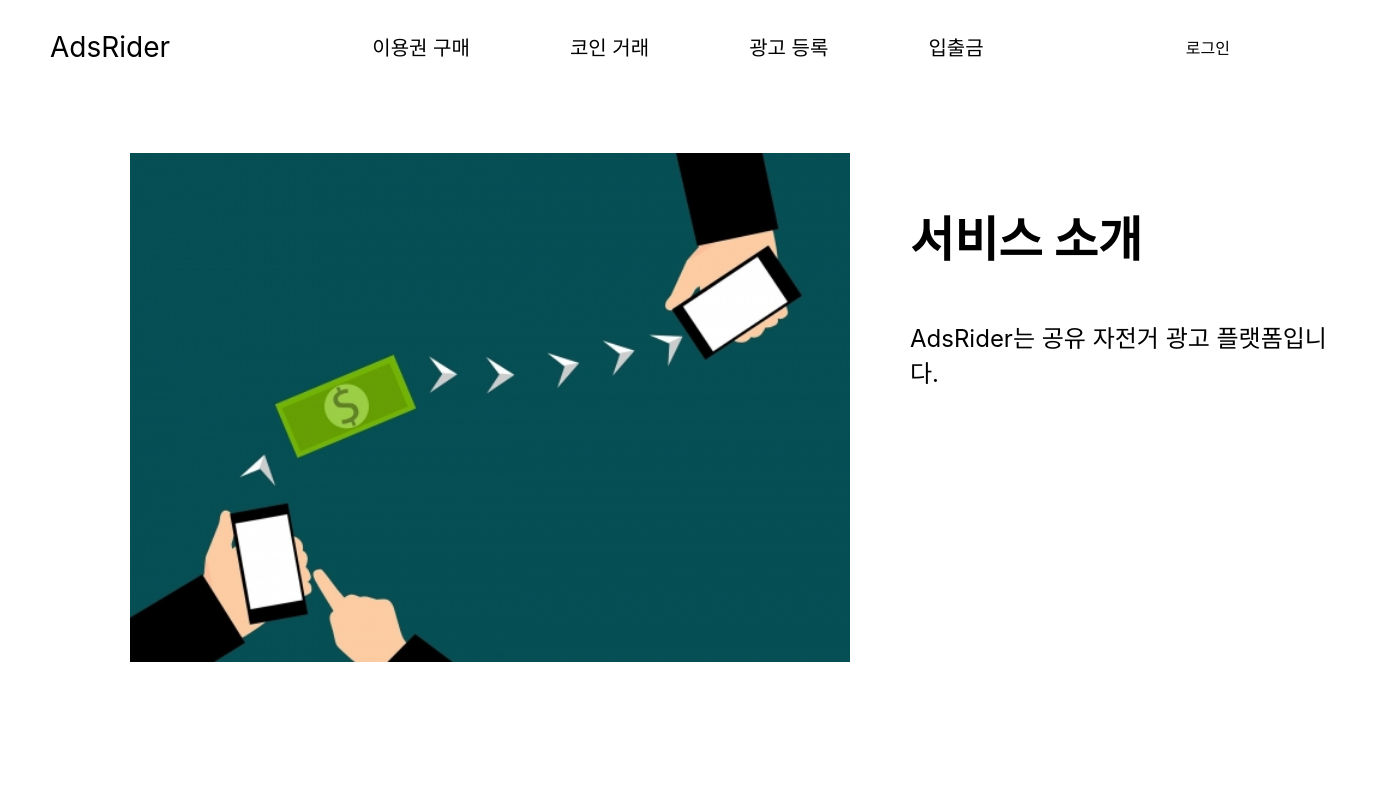
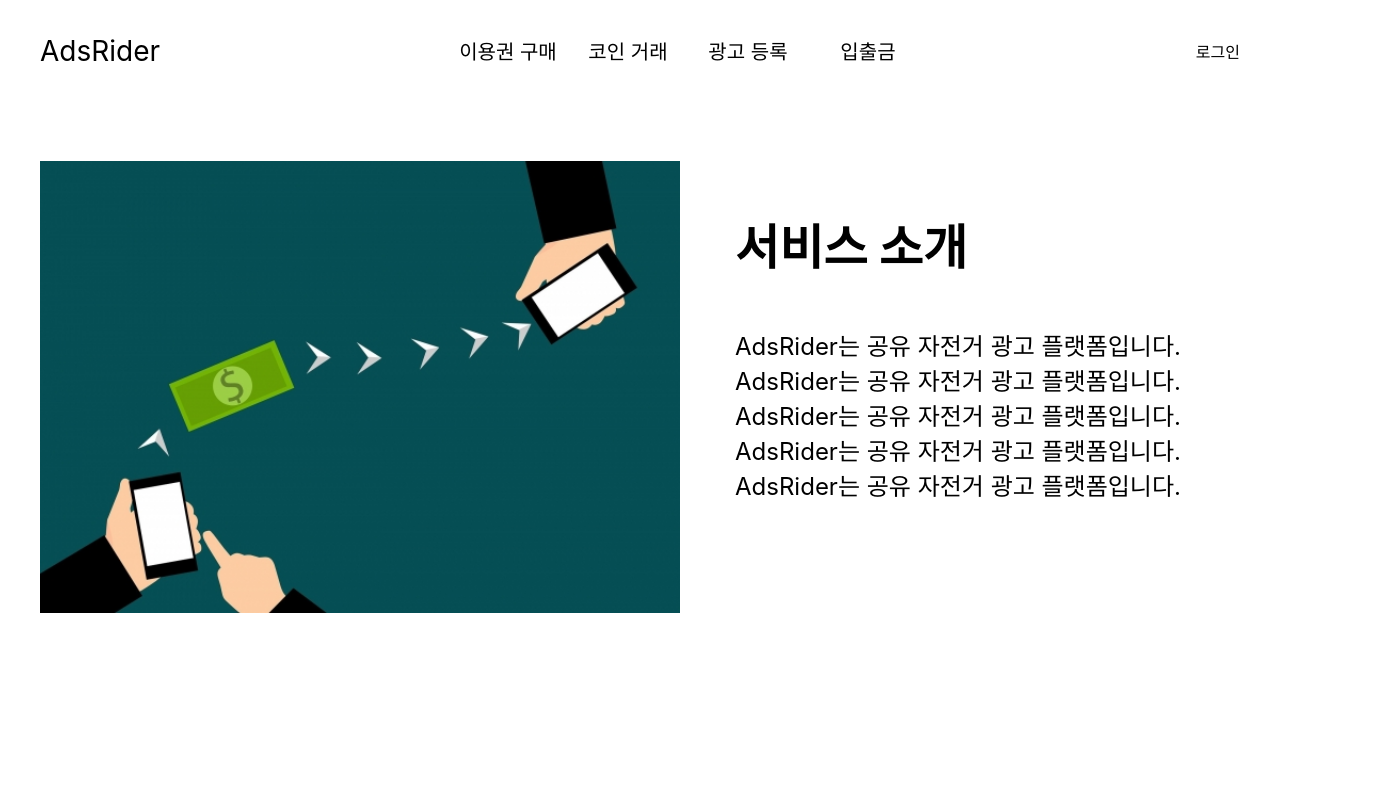
Before and after one commit to oni-nick/korthodox, a React (Create React App) app: page / in a window 1280 px wide. Shown: the top 800 px of the page, 1380 px wide, since content can reach past the window. Built offline with nearby package versions, Linux system fonts and the light colour scheme.

Commit message:
css 수정

```diff
--- a/src/App.tsx
+++ b/src/App.tsx
@@ -3,16 +3,11 @@
 import Footer from './Footer';
 
 function App() {
-
-
-
   return (
     <div className="App">
-
       <Header/>
       <Section/>
       <Footer/>
-
     </div>
   );
 }
--- a/src/Footer.tsx
+++ b/src/Footer.tsx
@@ -1,12 +1,12 @@
 import styled from "styled-components";
 
 const StyledFooter = styled.div`
-    display: flex;
     justify-content: space-between;
     background-color: black;
     color: white;
     padding : 3px 400px;
-`
+    height: 200px;
+`;
 
 function Footer() {
     return (
--- a/src/Header.css
+++ b/src/Header.css
@@ -1,10 +1,6 @@
-a{
+a {
     text-decoration: none;
     color: black;
-}
-
-.Header_logout{
-    display : none;
 }
 
 @media screen and (max-width: 918px){
--- a/src/Header.tsx
+++ b/src/Header.tsx
@@ -6,44 +6,66 @@
     justify-content: space-between;
     align-items: center;
     background-color: white;
-    padding : 8px 50px;
-`
+    /* 좌우길이 */
+    padding: 0 40px;
+    width: calc(100% - 40px * 2);
+    /* 상단고정 */
+    position: sticky;
+    top: 0;
+`;
+
 const StyledHeaderLogo = styled.div`
     font-size: 28px;
-`
+`;
+
 const StyledHeaderMenu = styled.ul`
-    display:flex;
+    display: flex;
     list-style: none;
-    padding-left: 0;
+    justify-content: center;
+    align-items: center;
     & > li {
-        padding : 8px 50px;
+        text-align: center;
+        width: 100px;
+        margin-right: 20px;
+        flex: 1;
         font-size : 20px;
     }
     & > li:hover{
         background-color: #efe93b;
         border-radius: 12px;
     }
-`
+`;
+
+const Spacer = styled.div`
+    flex: 1;
+`;
+
+const isLogined = false;
 
 function Header(){
     return(
         <StyledHeader>
             <StyledHeaderLogo>
-                <a href="">AdsRider</a>
+                <a href="#">AdsRider</a>
             </StyledHeaderLogo>
+            <Spacer></Spacer>
             <StyledHeaderMenu>
-                <li><a href="">이용권 구매</a></li>
-                <li><a href="">코인 거래</a></li>
-                <li><a href="">광고 등록</a></li>
-                <li><a href="">입출금</a></li>
+                <li><a href="#"><p>이용권 구매</p></a></li>
+                <li><a href="#"><p>코인 거래</p></a></li>
+                <li><a href="#"><p>광고 등록</p></a></li>
+                <li><a href="#"><p>입출금</p></a></li>
             </StyledHeaderMenu>
-            <div className="Header_login">
-                <a href="">로그인</a>
-            </div>
-            <div className="Header_logout">
-                <a href="">로그아웃</a>
-                <a href="">마이페이지</a>
-            </div>
+            <Spacer></Spacer>
+            {
+                !isLogined
+                    ?   <div>
+                            <a href="#"><p>로그인</p></a>
+                        </div>
+                    :   <div>
+                            <a href="#"><p>로그아웃</p></a>
+                            <a href="#"><p>마이페이지</p></a>
+                        </div>
+            }
         </StyledHeader>
   );
 }
--- a/src/Section.tsx
+++ b/src/Section.tsx
@@ -5,42 +5,53 @@
 const StyledH3 = styled.h3 `
   color: black;
   font-size: 48px;
+`;
 
-`
 const StyledPtag = styled.p `
   color: black;
   font-size: 24px;
 `;
 
 const StyledSection = styled.section`
-display: flex;
-padding-left : 100px;
+  display: grid;
+  grid-template-columns: 1fr 1fr;
+  grid-gap: 15px;
   width: 100%;
   height: 800px;
   & > div {
-  padding 60px 30px;
+    margin-top: 60px;
+    margin-left: 40px;
+  }
+
+  @media screen and (max-width: 900px) {
+    grid-template-columns: 1fr;
   }
 `;
 
 
 function Section(){
-
     return (
     <>
         <StyledSection>
           <div>
-            <img src={img01} width={720} alt="desc"/>
+            <img src={img01} width={640} alt="desc"/>
           </div>
           <div>
             <StyledH3>서비스 소개</StyledH3>
-            <StyledPtag>AdsRider는 공유 자전거 광고 플랫폼입니다.</StyledPtag>
+            <StyledPtag>
+              AdsRider는 공유 자전거 광고 플랫폼입니다.
+              AdsRider는 공유 자전거 광고 플랫폼입니다.
+              AdsRider는 공유 자전거 광고 플랫폼입니다.
+              AdsRider는 공유 자전거 광고 플랫폼입니다.
+              AdsRider는 공유 자전거 광고 플랫폼입니다.
+            </StyledPtag>
           </div>
         </StyledSection>
 
 
         <StyledSection>
           <div>
-            <img src={img01} width={720} alt="desc"/>
+            <img src={img01} width={640} alt="desc"/>
           </div>
           <div>
             <StyledH3>코인 리워드 소개</StyledH3>
@@ -51,7 +62,7 @@
 
         <StyledSection>
           <div>
-            <img src={img01} width={720} alt="desc"/>
+            <img src={img01} width={640} alt="desc"/>
           </div>
           <div>
             <StyledH3>광고 효과 소개</StyledH3>
@@ -59,10 +70,9 @@
           </div>
         </StyledSection>
 
-
         <StyledSection>
           <div>
-            <img src={img01} width={720} alt="desc"/>
+            <img src={img01} width={640} alt="desc"/>
           </div>
           <div>
             <StyledH3>코인 거래 기능 소개</StyledH3>
```
Lines whose indentation alone changed are shown as unchanged.
